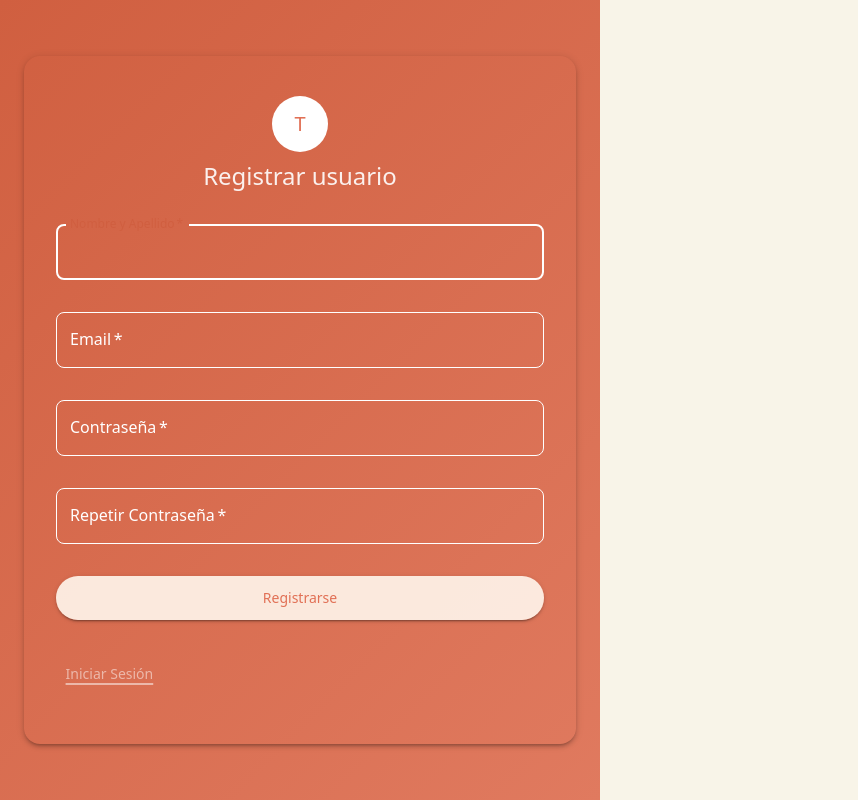
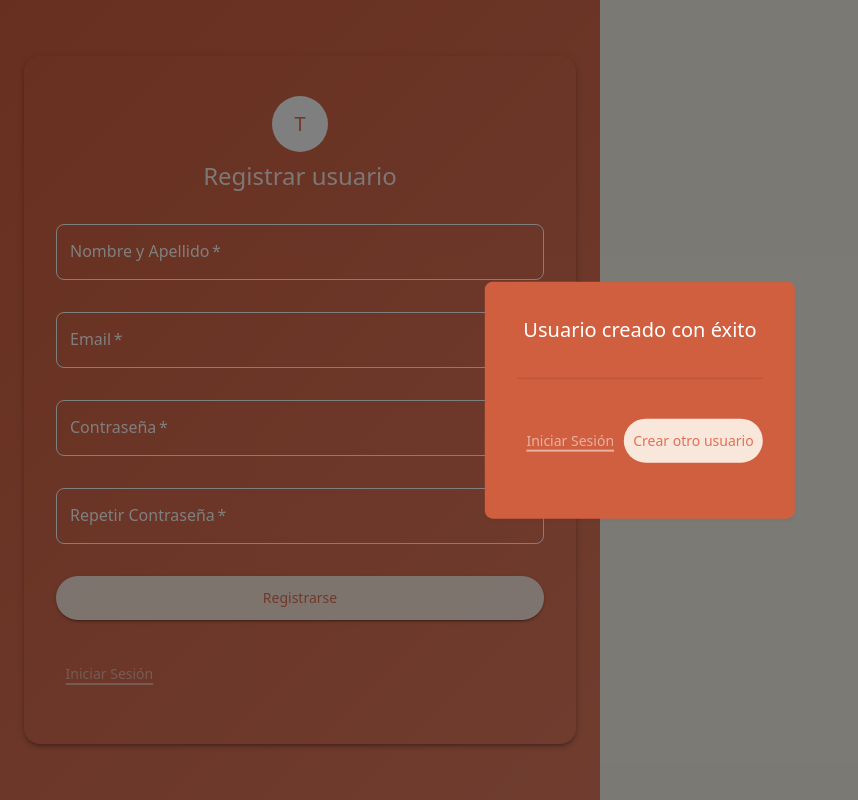
Before and after one commit to galoss88/test-terrand-front, a React (Vite) app: page /auth/register in a window 1280 px wide. Shown: the whole page, without its empty margins (0-858 px from the left). Built offline with nearby package versions, Linux system fonts and the light colour scheme.

Commit message:
Styles: Sincronizacion estilos con globales de MUI

```diff
--- a/db.json
+++ b/db.json
@@ -84,6 +84,13 @@
       "password": "78914526",
       "repeatPassword": "78914526",
       "name": "nicolas"
+    },
+    {
+      "id": "9d40",
+      "email": "ezesaravia05@gmail.com",
+      "password": "12345678",
+      "repeatPassword": "12345678",
+      "name": "Nicolas Gallo Garcia"
     }
   ]
 }
--- a/src/components/Material/MaterialButton.tsx
+++ b/src/components/Material/MaterialButton.tsx
@@ -69,7 +69,6 @@ export const LinkButton: React.FC<MaterialButtonProps> = ({
       onClick={handleClick}
       {...buttonProps}
       sx={{
-        ...buttonProps.sx,
         backgroundColor: "transparent",
         color: "#ffffff82",
         outline: "none",
@@ -80,7 +79,8 @@ export const LinkButton: React.FC<MaterialButtonProps> = ({
           background: "none",
           color: "#FFF",
         },
-
+        textAlign: "center",
+        ...buttonProps.sx,
       }}
     >
       {buttonProps.children}
--- a/src/components/Material/MaterialModal.tsx
+++ b/src/components/Material/MaterialModal.tsx
@@ -13,6 +13,7 @@ const ModalContainer = styled(Paper)(({ theme }) => ({
   maxHeight: "90vh",
   overflow: "auto",
   outline: "none",
+  backgroundColor: theme.palette.primary.main,
 }));
 
 // Tipos para las props del modal principal
--- a/src/pages/auth/Register.tsx
+++ b/src/pages/auth/Register.tsx
@@ -12,6 +12,7 @@ import {
   StyledContainer,
   StyledPaper,
   StyledTextField,
+  StyledTextModal,
 } from "./styles";
 
 const initialValues = {
@@ -87,15 +88,17 @@ const Register = () => {
 
   return (
     <StyledContainer maxWidth={"sm"}>
-      <MaterialModal open={registerSuccess}>
+      <MaterialModal open={!registerSuccess}>
         <MaterialModal.Container>
           <MaterialModal.Header>
-            <Typography variant="h6" component="h2" color="#e17055">
+            <StyledTextModal variant="h6">
               Usuario creado con éxito
-            </Typography>
+            </StyledTextModal>
           </MaterialModal.Header>
           <MaterialModal.Content>
-            <LinkButton href={"/auth/login"}>Iniciar Sesión</LinkButton>
+            <LinkButton href={"/auth/login"}>
+              Iniciar Sesión
+            </LinkButton>
             <MaterialButton onClick={onCloseModal}>
               Crear otro usuario
             </MaterialButton>
--- a/src/pages/auth/styles.ts
+++ b/src/pages/auth/styles.ts
@@ -1,4 +1,11 @@
-import { Avatar, Container, Paper, styled, TextField } from "@mui/material";
+import {
+  Avatar,
+  Container,
+  Paper,
+  styled,
+  TextField,
+  Typography,
+} from "@mui/material";
 
 export const StyledContainer = styled(Container)(({ theme }) => ({
   height: "100vh",
@@ -46,3 +53,14 @@ export const StyledAvatar = styled(Avatar)(({ theme }) => ({
   width: 56,
   height: 56,
 }));
+
+export const StyledText = styled(Typography)(({ theme }) => ({
+  color: theme.palette.primary.contrastText,
+  marginBottom: theme.spacing(2),
+}));
+
+export const StyledTextModal = styled(Typography)(({ theme }) => ({
+  color: theme.palette.primary.contrastText,
+  marginBottom: theme.spacing(2),
+  textAlign: "center",
+}));
```
